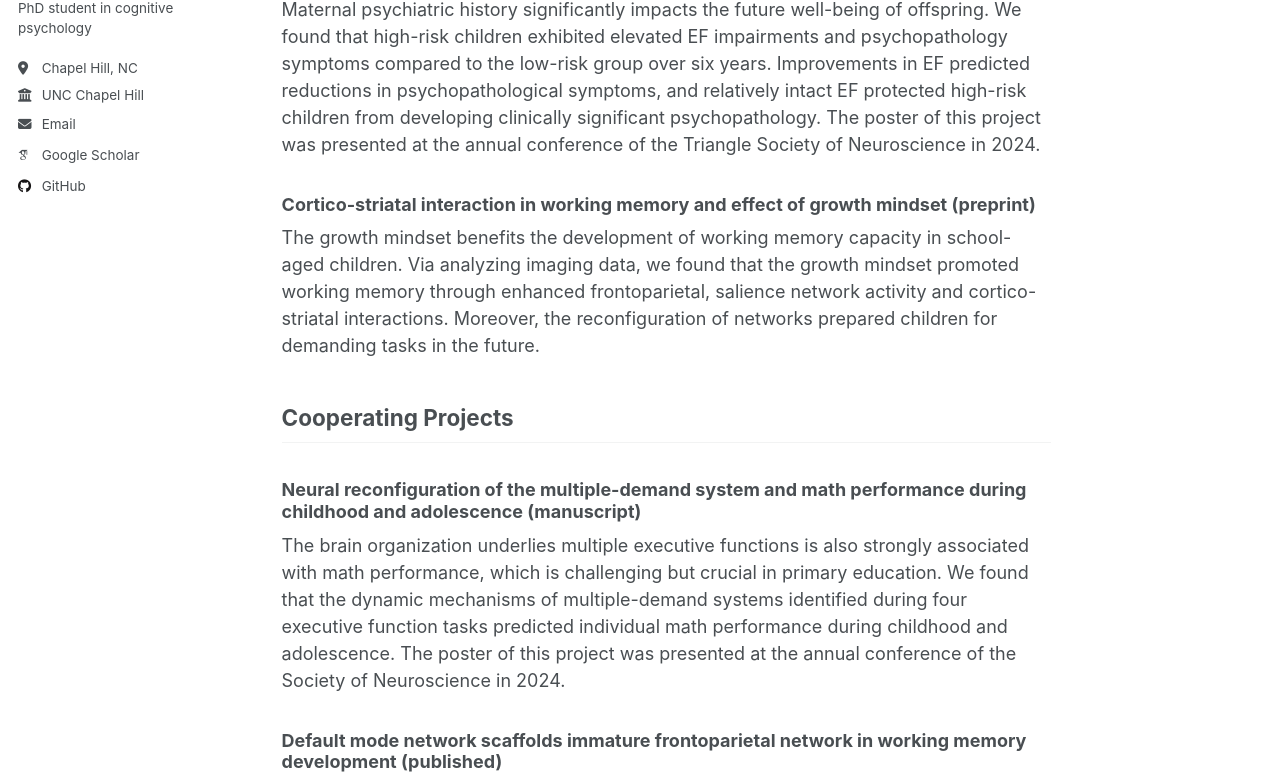
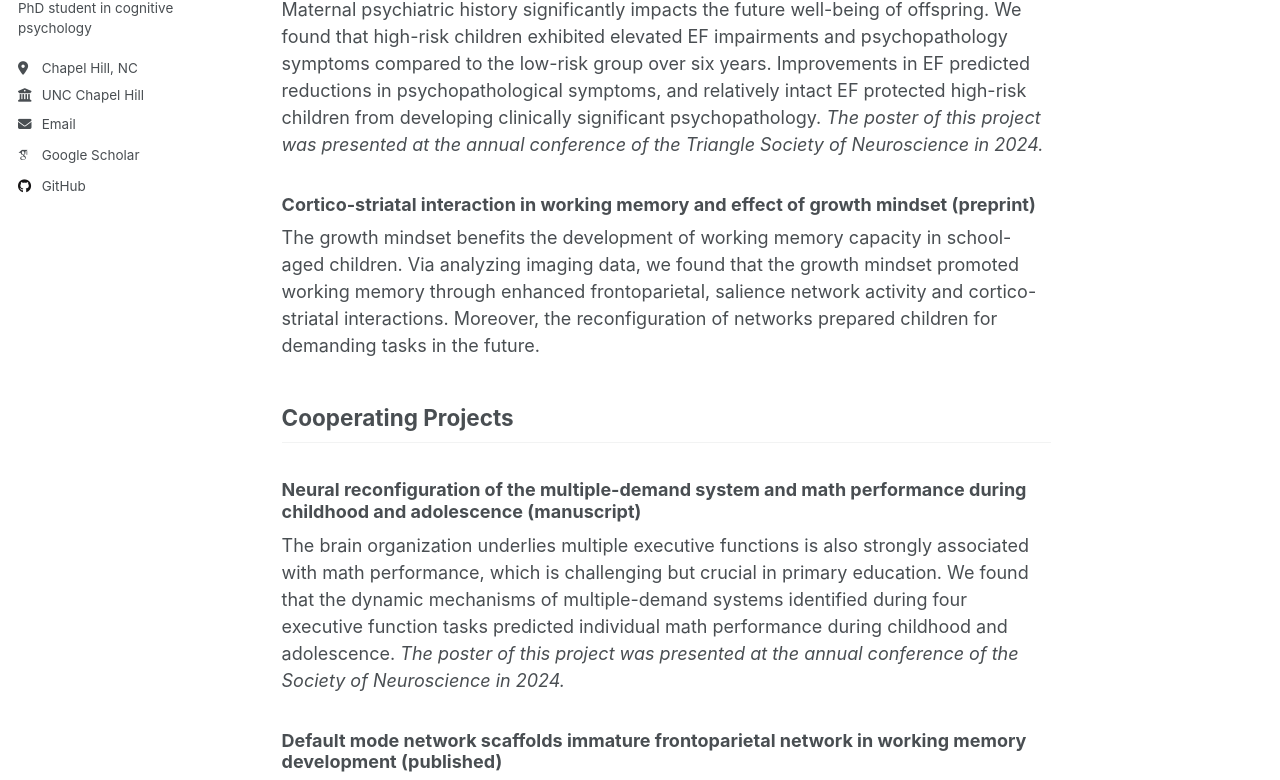
Before and after one commit to zhaoyuyao/zhaoyuyao.github.io, a Jekyll site: the page built from _pages/projects.md, in a window 1280 px wide and 1400 px high. Shown: the part 325-1105 px from the top of the window. Built offline with Jekyll 4.4.1, drawn with Linux system fonts in a browser that asks for light colours; some web fonts are replaced.

```diff
--- a/_pages/projects.md
+++ b/_pages/projects.md
@@ -5,14 +5,14 @@ title: "Projects"
 
 ## Leading Projects
 ### Maternal psychiatric history and children’s executive function development and psychopathology (manuscript)
-Maternal psychiatric history significantly impacts the future well-being of offspring. We found that high-risk children exhibited elevated EF impairments and psychopathology symptoms compared to the low-risk group over six years. Improvements in EF predicted reductions in psychopathological symptoms, and relatively intact EF protected high-risk children from developing clinically significant psychopathology. The poster of this project was presented at the annual conference of the Triangle Society of Neuroscience in 2024.
+Maternal psychiatric history significantly impacts the future well-being of offspring. We found that high-risk children exhibited elevated EF impairments and psychopathology symptoms compared to the low-risk group over six years. Improvements in EF predicted reductions in psychopathological symptoms, and relatively intact EF protected high-risk children from developing clinically significant psychopathology. *The poster of this project was presented at the annual conference of the Triangle Society of Neuroscience in 2024.*
 
 ### Cortico-striatal interaction in working memory and effect of growth mindset (preprint)
 The growth mindset benefits the development of working memory capacity in school-aged children. Via analyzing imaging data, we found that the growth mindset promoted working memory through enhanced frontoparietal, salience network activity and cortico-striatal interactions. Moreover, the reconfiguration of networks prepared children for demanding tasks in the future.
 
 ## Cooperating Projects
 ### Neural reconfiguration of the multiple-demand system and math performance during childhood and adolescence (manuscript)
-The brain organization underlies multiple executive functions is also strongly associated with math performance, which is challenging but crucial in primary education. We found that the dynamic mechanisms of multiple-demand systems identified during four executive function tasks predicted individual math performance during childhood and adolescence. The poster of this project was presented at the annual conference of the Society of Neuroscience in 2024.
+The brain organization underlies multiple executive functions is also strongly associated with math performance, which is challenging but crucial in primary education. We found that the dynamic mechanisms of multiple-demand systems identified during four executive function tasks predicted individual math performance during childhood and adolescence. *The poster of this project was presented at the annual conference of the Society of Neuroscience in 2024.*
 
 ### Default mode network scaffolds immature frontoparietal network in working memory development (published)
 The default mode network (DMN) is a workspace for the convergence of internal and external information. The frontal parietal network (FPN) is indispensable to executive functioning. We investigated how they interplay to support cognitive development. The findings showed that the DMN provides a scaffolding effect in support of an immature FPN that is critical for the development of executive functions in children.
```
